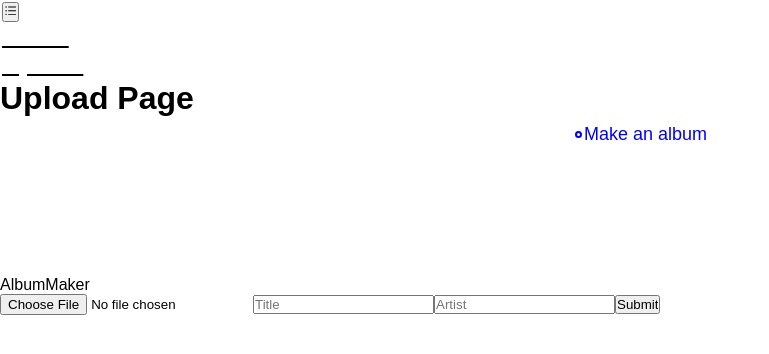
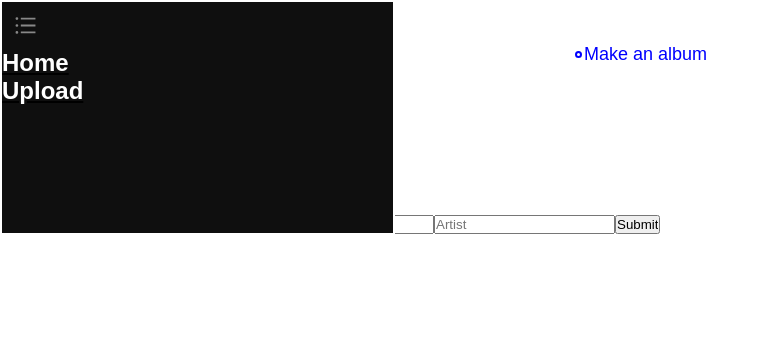
Before and after one commit to moreno-m2698/StudyCubbyFrontPrototype, a React (Vite) app: page /upload in a window 1280 px wide. Shown: the top 354 px of the page, without its empty margins (0-769 px from the left). Built offline with nearby package versions, Linux system fonts and the light colour scheme.

Commit message:
Added styling for route nav button

```diff
--- a/src/App.tsx
+++ b/src/App.tsx
@@ -1,24 +1,31 @@
-
+import { useState } from "react";
 import {Route, Routes, Link } from "react-router-dom";
 import Upload from "./routes/Upload";
 import Home from "./routes/Home";
 import { AiOutlineBars } from "react-icons/ai";
 import './CSS/appContainer.css'
-
+import './CSS/routeButton.css'
 
 
 function App() {
+
+    const [isNavbarActive, setIsNavbarActive] = useState(false);
+
+
     return (
-
     <>
 
 
         <div className='app-grid-container'>
-            <div className='page-navigator-container'>
-                <button className='route-sidebar-button'>
+            <div className='page-navigator-container app-grid-container-1'>
+                <button
+                    className='route-sidebar-button'
+                    aria-label="Expand navigation bar"
+                    onClick={() => {setIsNavbarActive(!isNavbarActive); console.log(isNavbarActive);}}
+                >
                     <AiOutlineBars />
                 </button>
-                <nav className="page-navigator ">
+                <nav className={isNavbarActive ? "page-navigator active" : "page-navigator"}>
                     <ul>
                         <li >
                             <Link to="/">
@@ -34,6 +41,8 @@ function App() {
                 </nav>
             </div>
 
+
+
             <Routes>
                 <Route path="/" element={<Home />}/>
                 <Route path="/upload" element={<Upload />}/>
--- a/src/CSS/appContainer.css
+++ b/src/CSS/appContainer.css
@@ -7,7 +7,7 @@
 
 }
 
-.grid-container-1 {
+.app-grid-container-2 {
     grid-area: 1 / 1 / 1 / 3;
 }
 
@@ -15,8 +15,9 @@
     grid-area: 1 / 1 / 1 / 2;
     z-index: 1;
     border: 2px white solid;
+    background-color: #0f0f0f;
 }
 
 .navigator-tag {
-    color: white;
+    color: rgb(255, 255, 255);
 }
--- /dev/null
+++ b/src/CSS/routeButton.css
@@ -0,0 +1,27 @@
+.route-sidebar-button {
+    border: none;
+    background: none;
+    cursor: pointer;
+    display:flex;
+    align-items: center;
+    justify-content: center;
+    margin: 8px;
+    padding: 3px;
+}
+
+.route-sidebar-button:is(:hover, :focus-visible) {
+    background-color: rgba(143, 155, 215, 0.45);
+    transition: background-color 0.15s;
+    border-radius: 6px;
+}
+
+.route-sidebar-button svg{
+    fill: rgba(255, 255, 255, 0.507);
+    height: 25px;
+    width: 25px;
+}
+
+.route-sidebar-button:is(:hover, :focus-visible) svg {
+    fill: white;
+    transition: fill 0.15s
+}
--- a/src/routes/Home.tsx
+++ b/src/routes/Home.tsx
@@ -2,7 +2,7 @@ import AppContextComponents from '../components/AppContextComponent'
 
 function Home() {
   return (
-    <div className="grid-container-1">
+    <div className="grid-container-1 app-grid-container-2">
         <AppContextComponents />
     </div>
   )
--- a/src/routes/Upload.tsx
+++ b/src/routes/Upload.tsx
@@ -12,7 +12,7 @@ function Upload() {
   const handleRadioClick = (event: React.ChangeEvent<HTMLInputElement>): void => setSelectedRadioButton(event.currentTarget.value);
 
   return (
-    <div className="upload-page">
+    <div className="upload-page app-grid-container-2">
       <h1>Upload Page</h1>
       <input type="radio" id='Album' name="upload-selector" value="Album" checked={isRadioSelected('Album')} onChange={handleRadioClick} />
       <label htmlFor="Album">Make an album</label><br></br>
```
Also changed, not shown: src/components/NavBarComponents/MainNavBar.tsx (deleted, +0 -22 lines).
